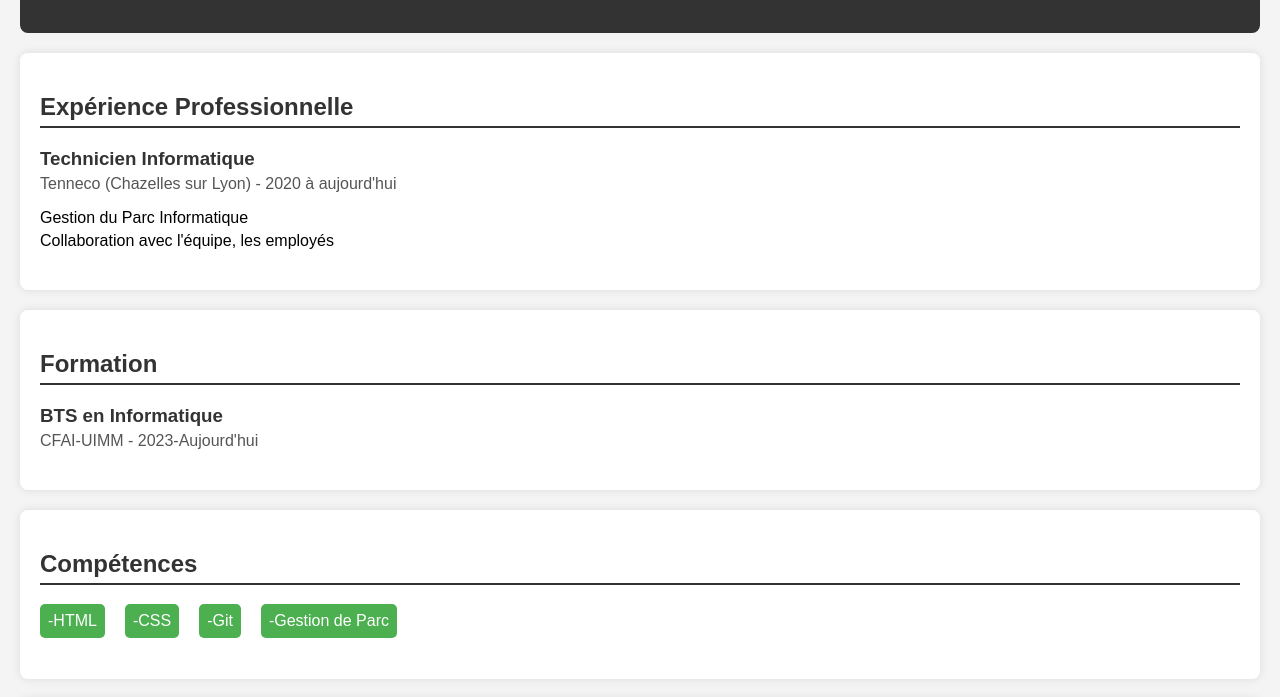
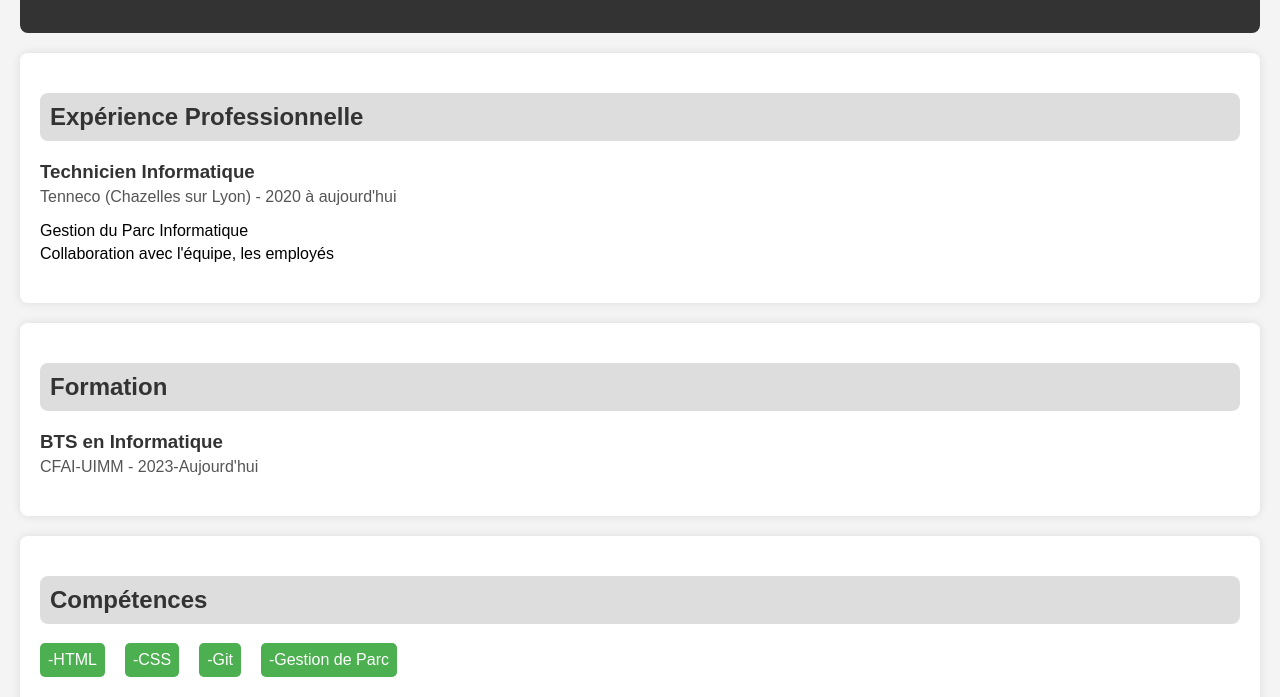
Before and after one commit to lilian42c/cv, a plain HTML site: page index.html in a window 1280 px wide. Shown: the part 103-800 px from the top of the page. Drawn offline with Linux system fonts and the light colour scheme.

Commit message:
Update styles.css

```diff
--- a/styles.css
+++ b/styles.css
@@ -67,10 +67,14 @@ ul li {
 
 h2 {
     color: #333;
-    border-bottom: 2px solid #333;
-    padding-bottom: 5px;
+    background-color: #ddd;
+    padding: 10px;
+    border-radius: 8px;
 }
 
 h4 {
     color: #4caf50;
+    background-color: #ddd;
+    padding: 5px;
+    border-radius: 5px;
 }
```
